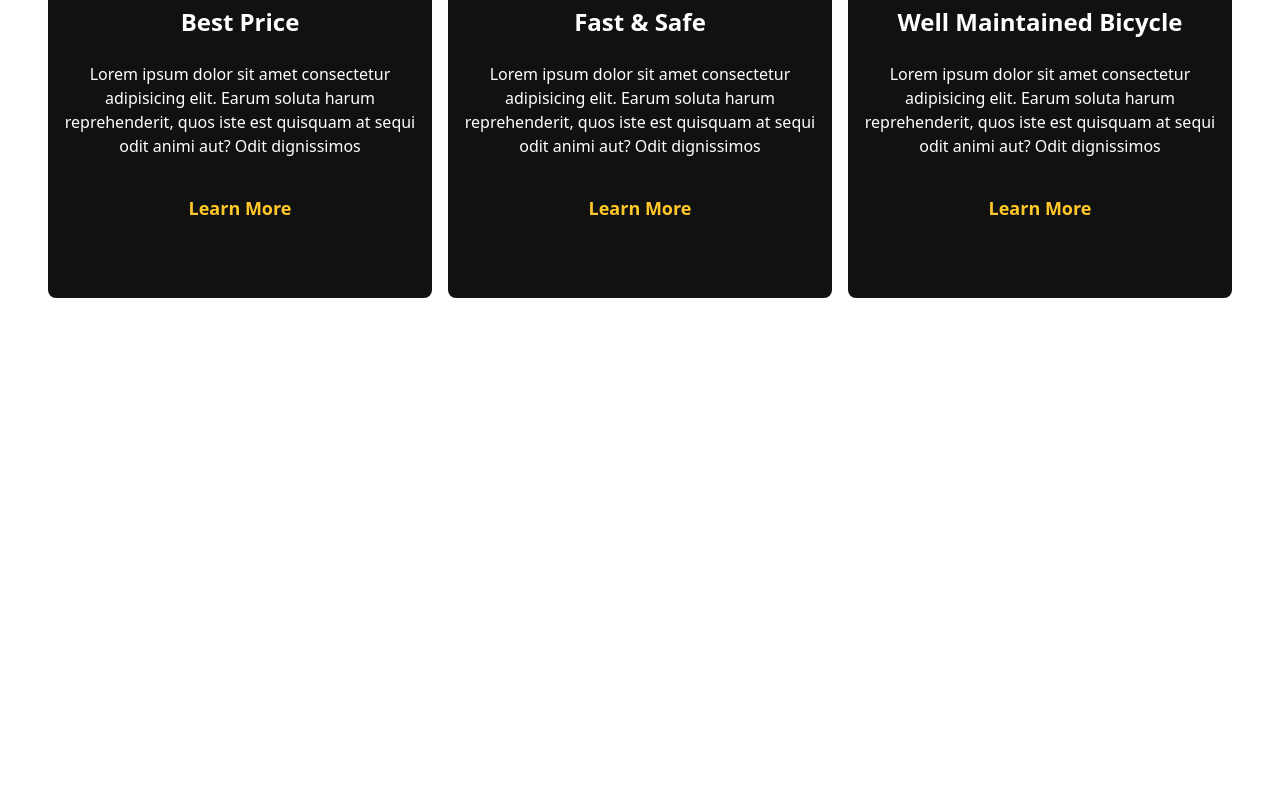
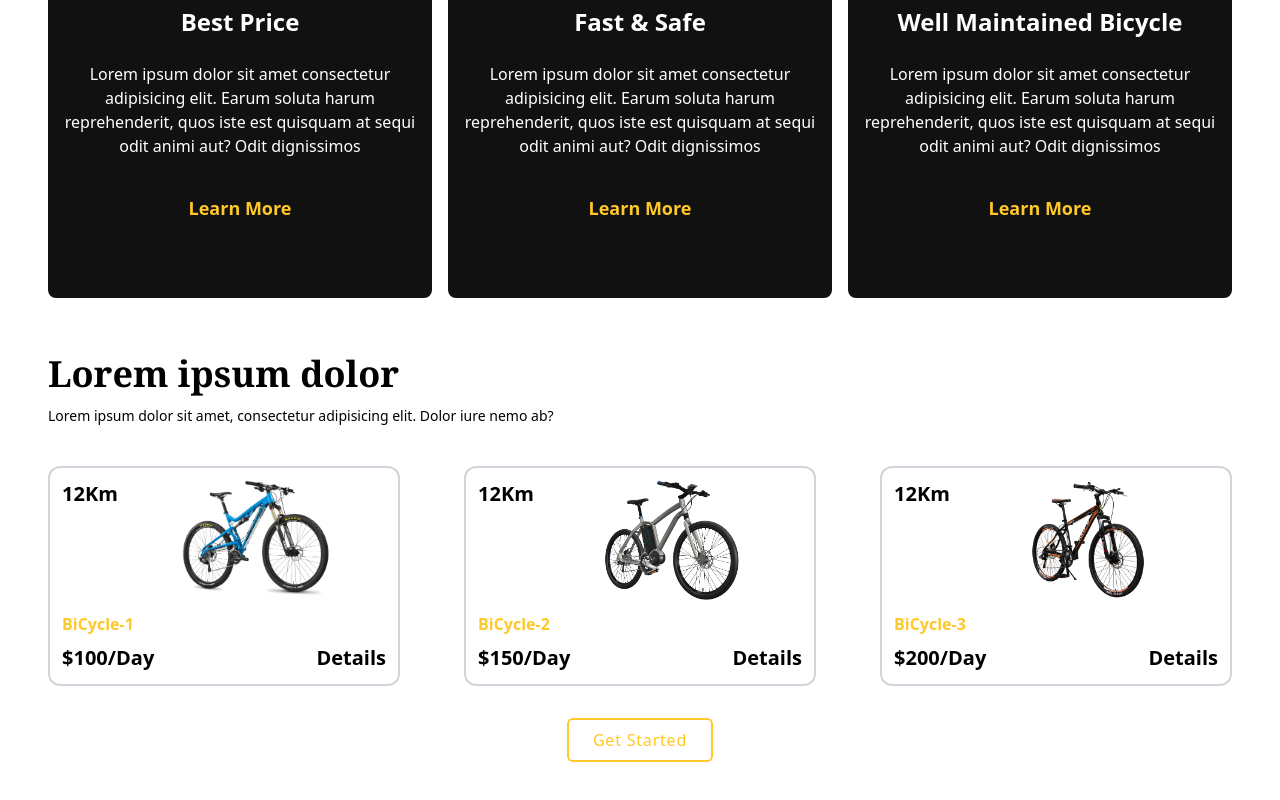
Before and after one commit to priti200/BikeRental, a React (Vite) app: page / in a window 1280 px wide. Shown: the part 1554-2354 px from the top of the page. Before the commit the page ends 1908 px from the top, so only its background shows below. Built offline with nearby package versions, Linux system fonts and the light colour scheme.

Commit message:
Added a Bicycle Price listing page to the BiRide Website

```diff
--- a/src/App.jsx
+++ b/src/App.jsx
@@ -5,6 +5,7 @@ import About from './components/About/About';
 import Services from './components/Services/Services';
 import AOS from 'aos';
 import 'aos/dist/aos.css';
+import CarList from './components/BiCycleListing/BiCycleListing';
 
 const App = () => {
 
@@ -44,6 +45,7 @@ const App = () => {
        <Hero />
        <About />
        <Services />
+       <CarList />
     </div>
   )
 }
--- /dev/null
+++ b/src/components/BiCycleListing/BiCycleListing.jsx
@@ -0,0 +1,90 @@
+import React from 'react'
+import bicycle1 from "../../assets/bicycle1.png";
+import bicycle2 from "../../assets/bicycle2.png";
+import bicycle3 from "../../assets/bicycle5.png";
+
+
+const CarListData = [
+  {
+    name: "BiCycle-1",
+    price: 100,
+    image: bicycle1,
+    aosDelay: "0",
+  },
+  {
+    name: "BiCycle-2",
+    price: 150,
+    image: bicycle2,
+    aosDelay: "500",
+  },
+  {
+    name: "BiCycle-3",
+    price: 200,
+    image: bicycle3,
+    aosDelay: "1000",
+  },
+]
+
+const CarList = () => {
+  return (
+
+    <div className="pb-24 bg-white dark:bg-dark dark:text-white ">
+    <div className="container">
+      {/* Heading */}
+      <h1
+        data-aos="fade-up"
+        className="text-3xl sm:text-4xl font-semibold font-serif mb-3"
+      >
+        Lorem ipsum dolor
+      </h1>
+      <p data-aos="fade-up" aos-delay="400" className="text-sm pb-10">
+        Lorem ipsum dolor sit amet, consectetur adipisicing elit. Dolor iure
+        nemo ab?
+      </p>
+      {/* Car listing */}
+      <div>
+        <div
+
+        className="grid grid-cols-1 sm:grid-cols-2 md:grid-cols-3 gap-16">
+          {CarListData.map((data) => (
+
+            <div
+              data-aos="fade-up"
+              data-aos-delay={data.aosDelay}
+              className="space-y-3 border-2 border-gray-300 hover:border-primary p-3 rounded-xl relative group"
+            >
+              <div className="w-full h-[120px]">
+                <img
+                  src={data.image}
+                  alt=""
+                  className="w-full h-[120px] object-contain sm:translate-x-8 group-hover:sm:translate-x-16 duration-700"
+                />
+              </div>
+              <div className="space-y-2">
+                <h1 className="text-primary font-semibold">{data.name}</h1>
+                <div className="flex justify-between items-center text-xl font-semibold">
+                  <p>${data.price}/Day</p>
+                  <a href="#">Details</a>
+                </div>
+              </div>
+              <p className="text-xl font-semibold absolute top-0 left-3">
+                12Km
+              </p>
+            </div>
+          ))}
+        </div>
+      </div>
+             {/* End of car listing */}
+      <div className="grid place-content-center mt-8">
+      <button
+                      //  data-aos="fade-up"
+                    className="button-outline">
+                        Get Started
+                    </button>
+      </div>
+      </div>
+    </div>
+  );
+}
+
+export default CarList
--- a/src/components/CarList/CarList.jsx
+++ /dev/null
@@ -1,11 +0,0 @@
-import React from 'react'
-
-const CarList = () => {
-  return (
-    <div>
-
-    </div>
-  )
-}
-
-export default CarList
--- a/src/components/Services/Services.jsx
+++ b/src/components/Services/Services.jsx
@@ -55,10 +55,10 @@ const Services = () => {
                       data-aos="fade-up"
                       data-aos-delay={skill.aosDelay}
                       className="card text-center group space-y-3 sm:space-y-6 p-4 sm:py-16
-                       bg-dark hover:bg-primary duration-300 text-white hover:text-black rounded-lg"
+                       bg-dark hover:bg-primary duration-300 text-white hover:text-black rounded-lg "
                       >
 
-                        <div className="grid place-items-center group:hover:bg-black">
+                        <div className="grid place-items-center ">
                               {skill.icon}
                         </div>
                         <h1 className="text-2xl font-bold "> {skill.name}</h1>
```
